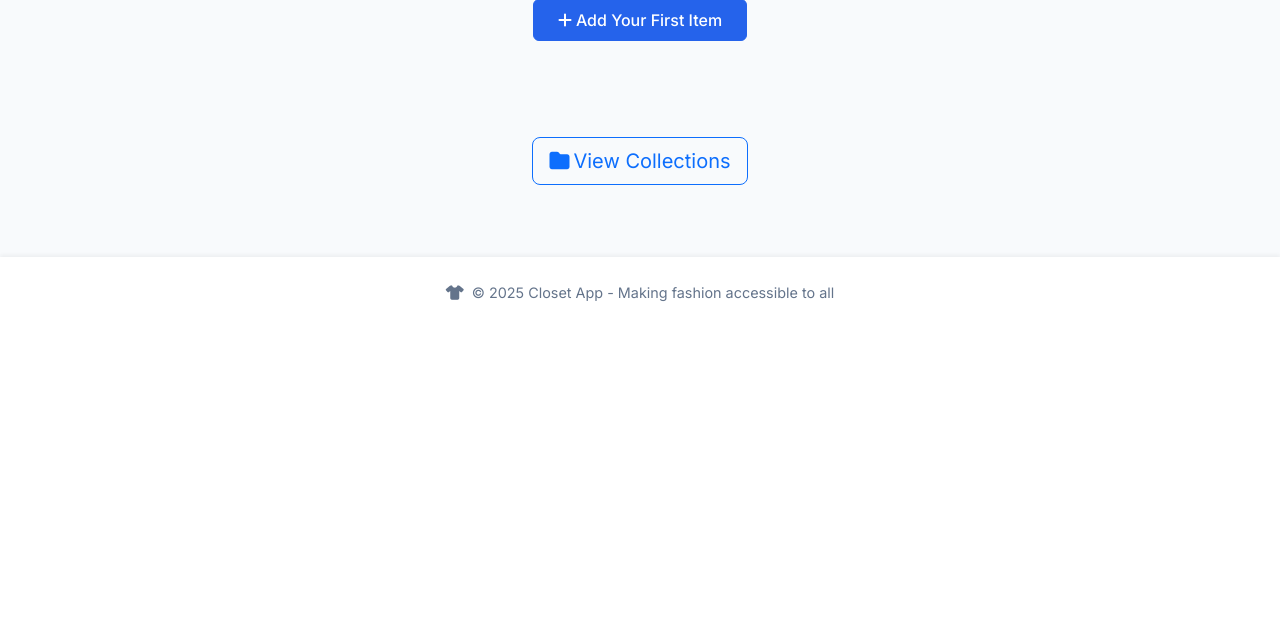
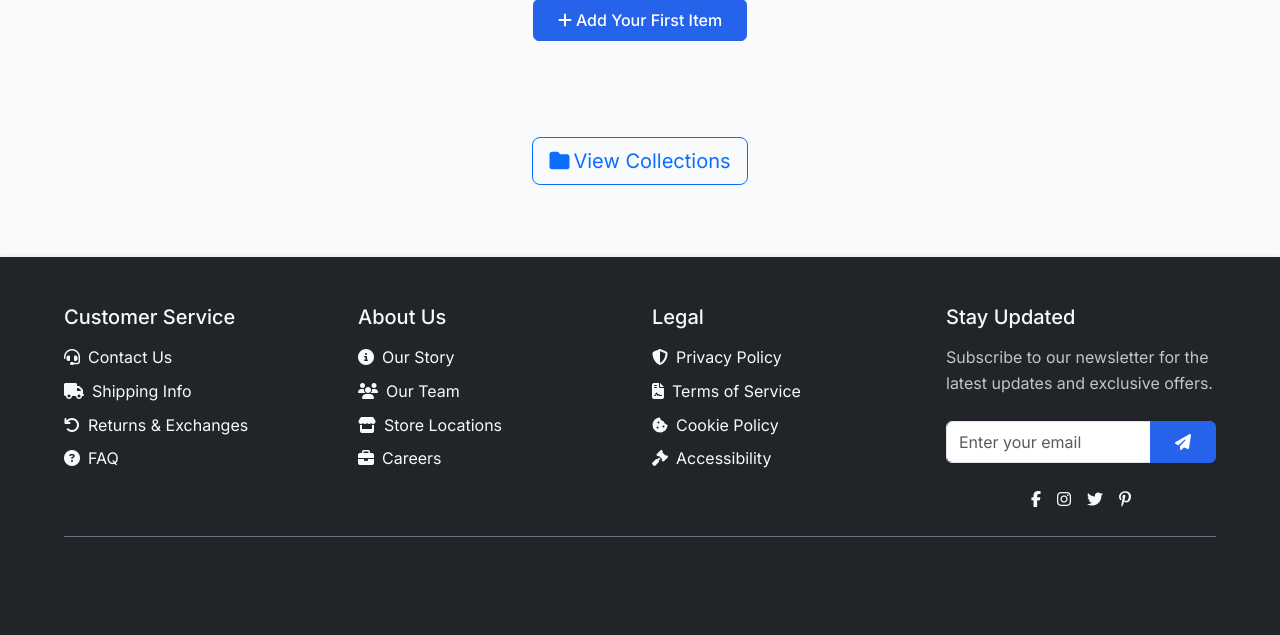
Before and after one commit to bradyp19/Clothing-Library, a Django app: page /closet/ in a window 1280 px wide. Shown: the part 557-1192 px from the top of the page. Before the commit the page ends 858 px from the top, so only its background shows below. Run offline with Django 4.2, Linux system fonts and the light colour scheme; data that the repository does not hold is empty; some libraries are stand-ins or nearby versions.

Commit message:
Created a footer

```diff
--- a/closet/templates/closet/base.html
+++ b/closet/templates/closet/base.html
@@ -170,11 +170,127 @@
             {% block content %}{% endblock %}
         </main>
 
-        <footer>
-            <div class="container text-center">
-                <p class="footer-text mb-0">
-                    <i class="fas fa-tshirt me-2"></i>© 2025 Closet App - Making fashion accessible to all
-                </p>
+        <footer class="bg-dark text-light py-5 mt-5">
+            <div class="container">
+                <div class="row g-4">
+                    <!-- Customer Service -->
+                    <div class="col-md-3">
+                        <h5 class="mb-3">Customer Service</h5>
+                        <ul class="list-unstyled">
+                            <li class="mb-2">
+                                <a href="#" class="text-light text-decoration-none">
+                                    <i class="fas fa-headset me-2"></i>Contact Us
+                                </a>
+                            </li>
+                            <li class="mb-2">
+                                <a href="#" class="text-light text-decoration-none">
+                                    <i class="fas fa-truck me-2"></i>Shipping Info
+                                </a>
+                            </li>
+                            <li class="mb-2">
+                                <a href="#" class="text-light text-decoration-none">
+                                    <i class="fas fa-undo me-2"></i>Returns & Exchanges
+                                </a>
+                            </li>
+                            <li class="mb-2">
+                                <a href="#" class="text-light text-decoration-none">
+                                    <i class="fas fa-question-circle me-2"></i>FAQ
+                                </a>
+                            </li>
+                        </ul>
+                    </div>
+
+                    <!-- About Us -->
+                    <div class="col-md-3">
+                        <h5 class="mb-3">About Us</h5>
+                        <ul class="list-unstyled">
+                            <li class="mb-2">
+                                <a href="#" class="text-light text-decoration-none">
+                                    <i class="fas fa-info-circle me-2"></i>Our Story
+                                </a>
+                            </li>
+                            <li class="mb-2">
+                                <a href="#" class="text-light text-decoration-none">
+                                    <i class="fas fa-users me-2"></i>Our Team
+                                </a>
+                            </li>
+                            <li class="mb-2">
+                                <a href="#" class="text-light text-decoration-none">
+                                    <i class="fas fa-store me-2"></i>Store Locations
+                                </a>
+                            </li>
+                            <li class="mb-2">
+                                <a href="#" class="text-light text-decoration-none">
+                                    <i class="fas fa-briefcase me-2"></i>Careers
+                                </a>
+                            </li>
+                        </ul>
+                    </div>
+
+                    <!-- Legal -->
+                    <div class="col-md-3">
+                        <h5 class="mb-3">Legal</h5>
+                        <ul class="list-unstyled">
+                            <li class="mb-2">
+                                <a href="#" class="text-light text-decoration-none">
+                                    <i class="fas fa-shield-alt me-2"></i>Privacy Policy
+                                </a>
+                            </li>
+                            <li class="mb-2">
+                                <a href="#" class="text-light text-decoration-none">
+                                    <i class="fas fa-file-contract me-2"></i>Terms of Service
+                                </a>
+                            </li>
+                            <li class="mb-2">
+                                <a href="#" class="text-light text-decoration-none">
+                                    <i class="fas fa-cookie-bite me-2"></i>Cookie Policy
+                                </a>
+                            </li>
+                            <li class="mb-2">
+                                <a href="#" class="text-light text-decoration-none">
+                                    <i class="fas fa-gavel me-2"></i>Accessibility
+                                </a>
+                            </li>
+                        </ul>
+                    </div>
+
+                    <!-- Newsletter -->
+                    <div class="col-md-3">
+                        <h5 class="mb-3">Stay Updated</h5>
+                        <p class="text-light opacity-75 mb-4">Subscribe to our newsletter for the latest updates and exclusive offers.</p>
+                        <form class="mb-4">
+                            <div class="input-group">
+                                <input type="email" class="form-control" placeholder="Enter your email">
+                                <button class="btn btn-primary" type="submit">
+                                    <i class="fas fa-paper-plane"></i>
+                                </button>
+                            </div>
+                        </form>
+                        <div class="d-flex gap-3 justify-content-center">
+                            <a href="#" class="text-light">
+                                <i class="fab fa-facebook-f"></i>
+                            </a>
+                            <a href="#" class="text-light">
+                                <i class="fab fa-instagram"></i>
+                            </a>
+                            <a href="#" class="text-light">
+                                <i class="fab fa-twitter"></i>
+                            </a>
+                            <a href="#" class="text-light">
+                                <i class="fab fa-pinterest-p"></i>
+                            </a>
+                        </div>
+                    </div>
+                </div>
+
+                <!-- Bottom Bar -->
+                <div class="border-top border-secondary mt-4 pt-4">
+                    <div class="row">
+                        <div class="col-12 text-center">
+                            <p class="mb-0 text-muted">&copy; 2024 Wardrobe Manager. All rights reserved.</p>
+                        </div>
+                    </div>
+                </div>
             </div>
         </footer>
 
```
